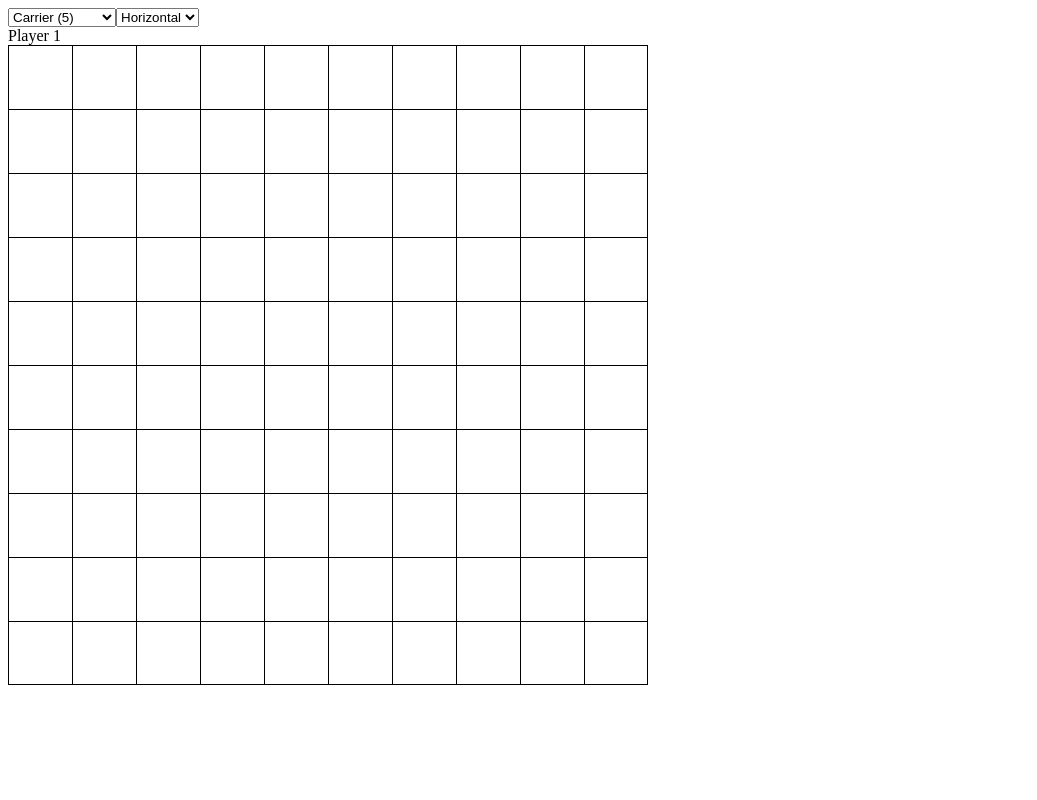
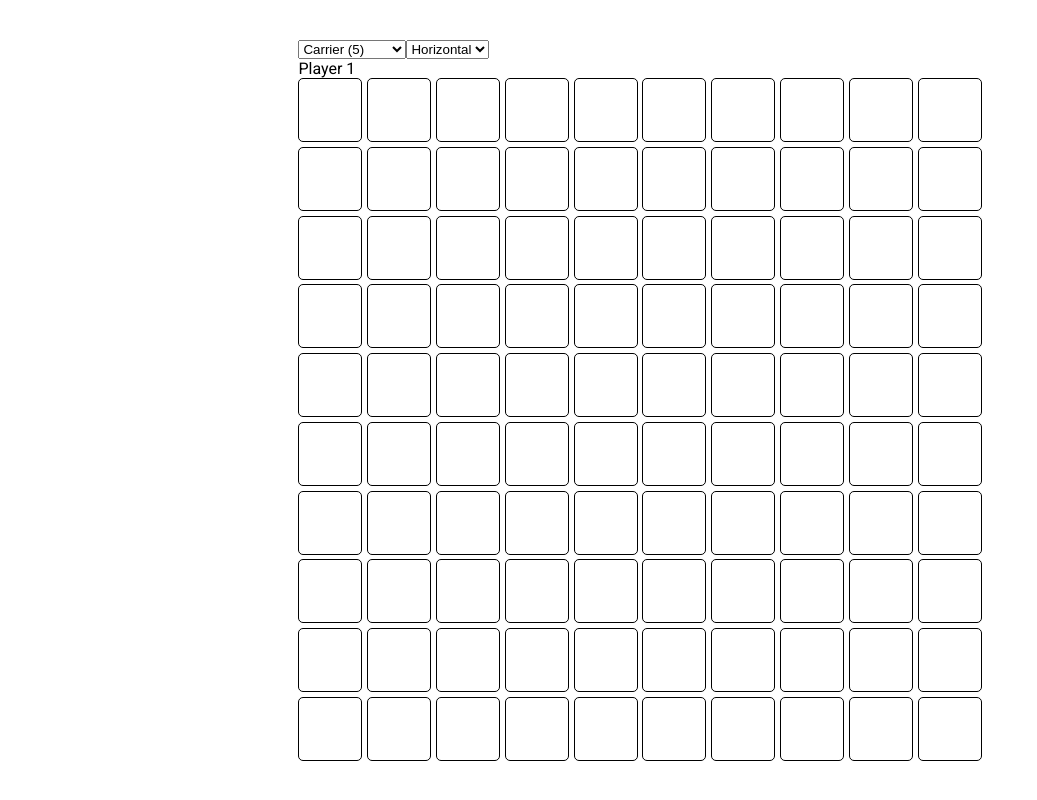
Before and after one commit to matthewb570/odin-battleship, a website built with webpack: page src/index.html in a window 1280 px wide. Shown: the whole page, without its empty margins (0-1037 px from the left). Built offline with nearby package versions, Linux system fonts and the light colour scheme.

Commit message:
Update font, change tile spacing and borders, and adjust overall game board positioning

```diff
--- a/src/css/styles.css
+++ b/src/css/styles.css
@@ -1,7 +1,19 @@
+@import url(https://fonts.bunny.net/css?family=roboto:400,400i,700);
+
+:root {
+    font-family: 'Roboto', sans-serif;
+}
+
+body {
+    padding: 0;
+    margin: 0;
+}
+
 .tile-list {
     display: flex;
     flex-wrap: wrap;
-    width: 40rem;
+    width: 42.7rem;
+    gap: .3rem;
 }
 
 .tile {
@@ -10,16 +22,8 @@
     box-sizing: border-box;
     width: 4rem;
     height: 4rem;
-    border-left: solid 1px black;
-    border-top: solid 1px black;
-}
-
-.tile:nth-child(10n) {
-    border-right: solid 1px black;
-}
-
-.tile:nth-last-child(-n + 10) {
-    border-bottom: solid 1px black;
+    border: solid 1px black;
+    border-radius: 5px;
 }
 
 .tile.neutral {
@@ -37,3 +41,17 @@
 .tile.ship {
     background-color: gray; /* TODO: Adjust color */
 }
+
+.game {
+    display: flex;
+    justify-content: center;
+    align-items: center;
+
+    height: 100vh;
+}
+
+.labeled-game-board-list {
+    display: flex;
+    justify-content: center;
+    gap: 3rem;
+}
```
